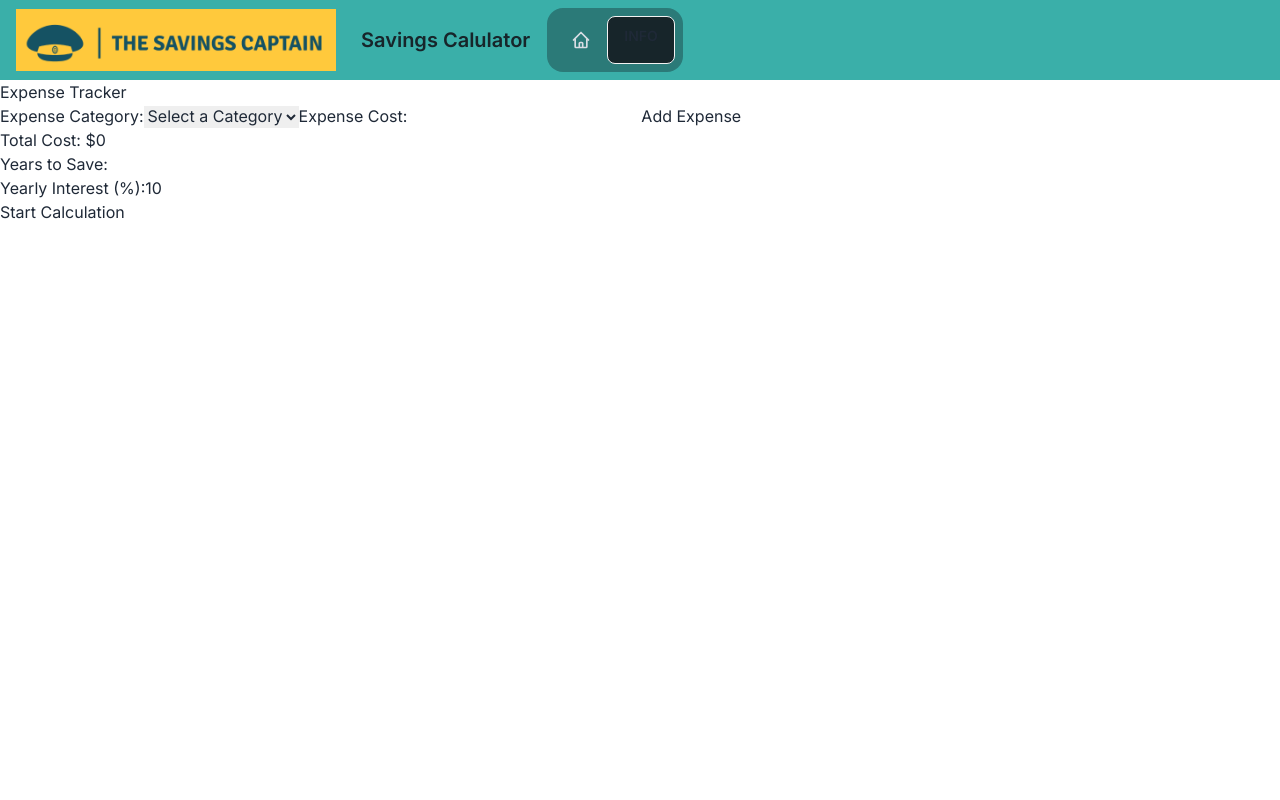
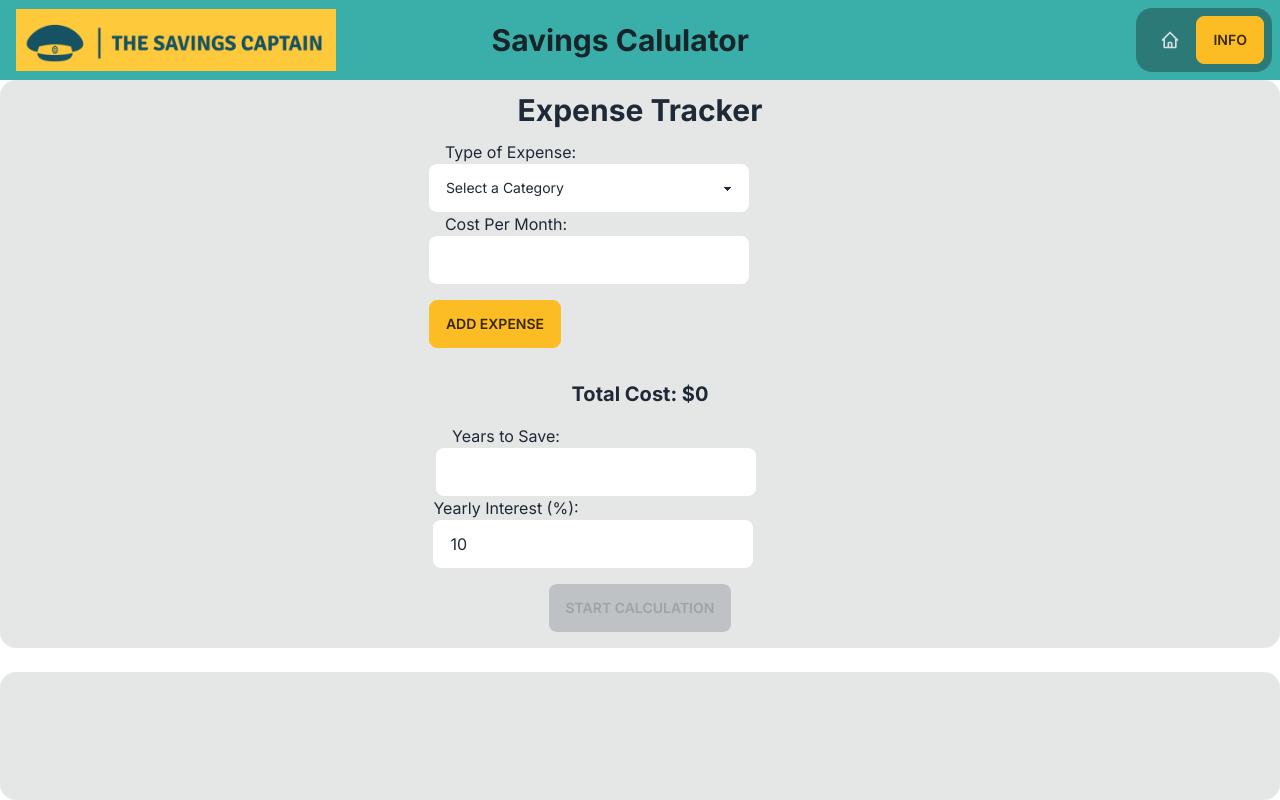
Before and after one commit to Sithryl/Savings-Calculator, a Next.js app in the folder savings-calculator/: page / in a window 1280 px wide. Built offline with nearby package versions, Linux system fonts and the light colour scheme.

Commit message:
started styling

```diff
--- a/savings-calculator/app/layout.jsx
+++ b/savings-calculator/app/layout.jsx
@@ -7,7 +7,7 @@ const inter = Inter({ subsets: ["latin"] });
 
 export const metadata = {
   title: "Savings Calculator",
-  description: "Find out how much money you could save",
+  description: "Find out how much money you could save!",
 };
 
 export default function RootLayout({ children }) {
--- a/savings-calculator/components/Calculator.jsx
+++ b/savings-calculator/components/Calculator.jsx
@@ -95,43 +95,51 @@ const ExpenseTracker = () => {
 
   return (
     <div>
-      <h1>Expense Tracker</h1>
+      <div className="flex flex-col w-full lg:flex-row h-auto">
+        <div className="grid flex-grow card bg-base-300 rounded-box place-items-center">
+      <h1 className='font-bold py-3 text-3xl'>Expense Tracker</h1>
       <div>
-        <label htmlFor="category-select">Expense Category:</label>
-        <select id="category-select" value={selectedCategory} onChange={handleCategoryChange}>
-          <option value="">Select a Category</option>
+            <label className='p-4' htmlFor="category-select">Type of Expense:</label>
+
+        <select className="select w-full max-w-xs" id="category-select" value={selectedCategory} onChange={handleCategoryChange}>
+          <option value="" className=''>Select a Category</option>
           {commonExpenseCategories.map((category) => (
             <option key={category} value={category}>
               {category}
             </option>
           ))}
         </select>
-
-        <label htmlFor="expense-cost">Expense Cost:</label>
+            <br />
+        <label className='px-4' htmlFor="expense-cost">Cost Per Month:</label>
             <input
+          className="input w-full max-w-xs"
           type="number"
           id="expense-cost"
           value={expenseCost}
           onChange={handleExpenseCostChange}
         />
 
-        <button onClick={addExpense}>Add Expense</button>
+            <div className='py-4'>
+              <button className='btn btn-warning' onClick={addExpense}>Add Expense</button>
+              </div>
       </div>
 
-      <ul>
+      <ul className=''>
         {expenses.map((expense, index) => (
-          <li key={index}>
+          <li className='p-2' key={index}>
             {expense.category}: ${expense.cost}
-            <button onClick={() => removeExpense(index)}>Remove</button>
+            <button className='btn-xs btn-error ml-3' onClick={() => removeExpense(index)}>Remove</button>
           </li>
         ))}
       </ul>
 
-      <div>Total Cost: ${totalCost}</div>
+      <div className='py-4 font-bold text-xl'>Total Cost: ${totalCost}</div>
 
           <div>
-        <label htmlFor="years-to-save">Years to Save:</label>
+
+        <label className='px-4' htmlFor="years-to-save">Years to Save:</label>
             <input
+          className="input w-full max-w-xs"
           type="number"
           id="years-to-save"
           value={yearsToSave}
@@ -140,21 +148,29 @@ const ExpenseTracker = () => {
       </div>
 
       <div>
-        <label htmlFor="yearly-interest">Yearly Interest (%):</label>
+        <label className='' htmlFor="yearly-interest">Yearly Interest (%):</label>
             <input
+              className="input w-full max-w-xs"
           type="number"
           id="yearly-interest"
           value={yearlyInterest}
           onChange={handleYearlyInterestChange}
         />
       </div>
+          <div className='py-4'>
+          {!calculationStarted && (
 
-      {!calculationStarted && (
-        <button onClick={startCalculation} disabled={!yearsToSave || !yearlyInterest}>
+        <button className='btn btn-warning' onClick={startCalculation} disabled={!yearsToSave || !yearlyInterest}>
           Start Calculation
         </button>
             )}
+            </div>
+          </div>
+      </div>
+      <br></br>
+      <div className="divider lg:divider-horizontal"></div>
 
+      <div className="grid flex-grow h-32 card bg-base-300 rounded-box place-items-center">
       {calculationStarted && (
         <div>
           <div>Final Amount: ${finalAmount}</div>
@@ -165,6 +181,7 @@ const ExpenseTracker = () => {
         <button onClick={resetCalculator}>Reset Calculator</button>
       )}
       </div>
+      </div>
   );
 };
 
--- a/savings-calculator/components/Nav.jsx
+++ b/savings-calculator/components/Nav.jsx
@@ -7,13 +7,16 @@ import Image from 'next/image';
 const Nav = () => {
   return (
       <main>
-      <nav className="flex-row relative navbar bg-light-blue text-neutral-content">
-        <div className='mx-2'>
+      <nav className="flex-row relative navbar bg-light-blue text-neutral-content justify-between">
+
+        <div className=' mx-2'>
           <Image src={Logo} alt="Captain's Logo" className='max-w-xs' />
         </div>
-        <div className="btn btn-ghost normal-case text-xl text-black">
+
+        <div className="btn btn-ghost normal-case text-3xl text-black font-bold -ml-60">
           Savings Calulator
         </div>
+
         <ul className="menu menu-horizontal bg-darker-blue rounded-box">
           <li>
             <Link href="https://www.thesavingscaptain.com/">
@@ -34,7 +37,7 @@ const Nav = () => {
             </Link>
           </li>
           <li>
-            <button className="btn bg-black py-3" onClick={()=>window.my_modal_1.showModal()}>Info</button>
+            <button className="btn btn-warning pt-4" onClick={()=>window.my_modal_1.showModal()}>Info</button>
             <dialog id="my_modal_1" className="modal modal-bottom sm:modal-middle">
         <form form='true' className="modal-box">
           <h3 className="font-bold text-lg">See how much you can save!</h3>
--- a/savings-calculator/tailwind.config.js
+++ b/savings-calculator/tailwind.config.js
@@ -9,11 +9,12 @@ module.exports = {
     colors: {
       "light-blue": "#3aafa9",
       "darker-blue": "#2b7a78",
-      amber: "#fcb900",
-      black: "#17252a",
+      "amber": "#fcb900",
+      "black": "#17252a",
       "white-blue": "#def2f1",
     },
     extend: {},
   },
-  plugins: [require("daisyui")],
+
+  plugins: [require("@tailwindcss/typography"), require("daisyui")],
 };
```
Also changed, not shown: savings-calculator/package.json (+4 -3 lines), 1 other file (tests, documents, lock files or other folders). Lines whose indentation alone changed are shown as unchanged.
